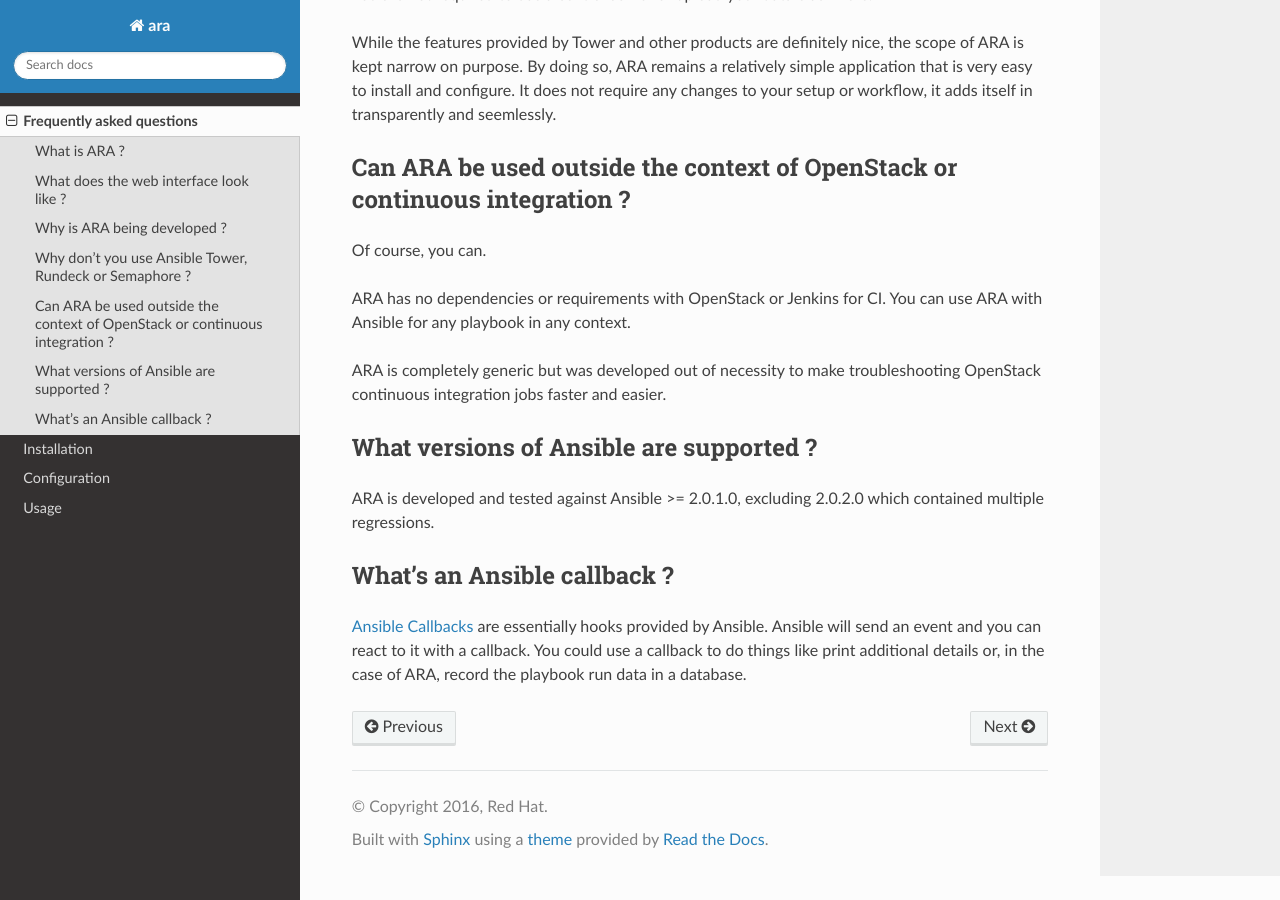
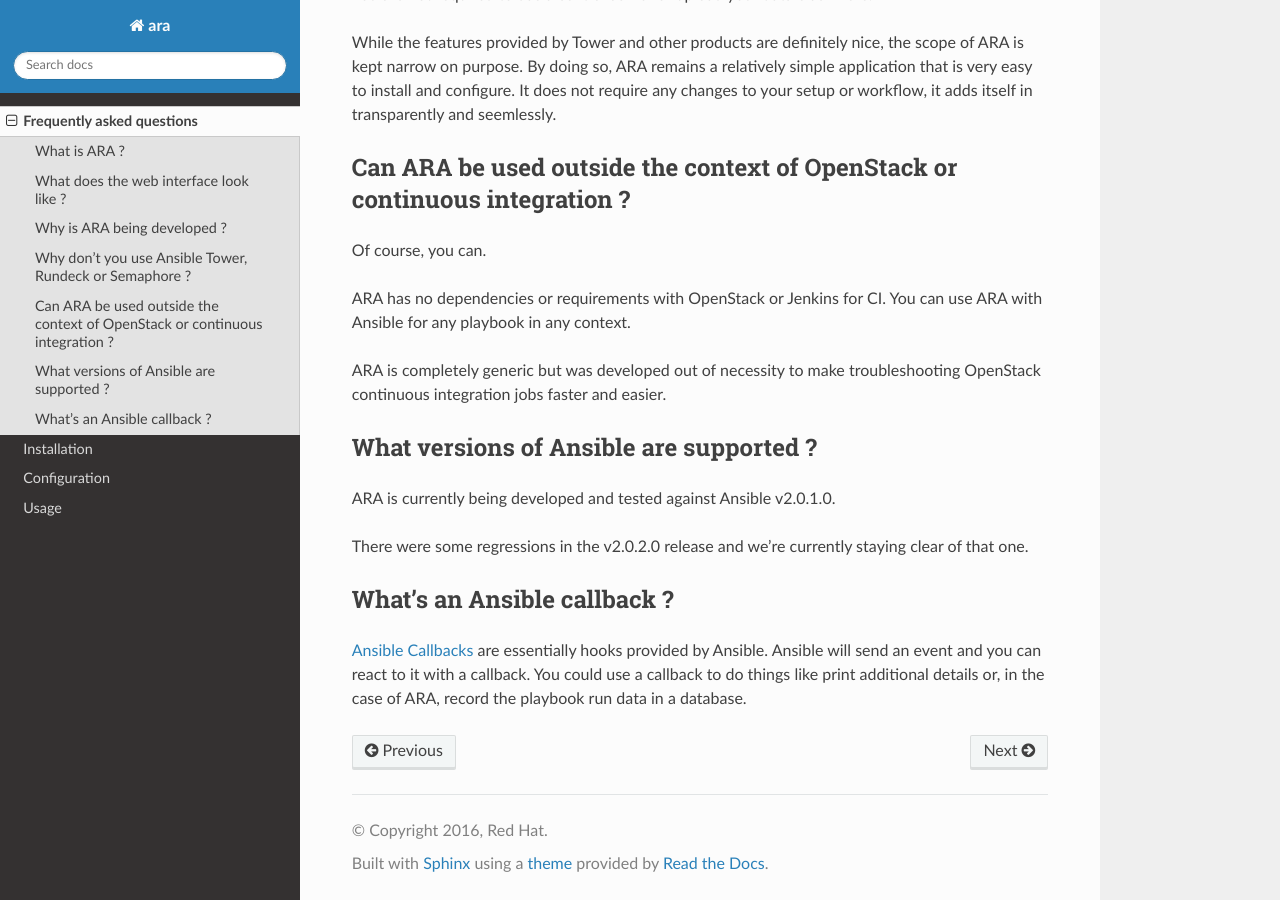
Before and after one commit to ansible-community/ara, a Sphinx documentation site: the page built from docs/faq.rst, in a window 1280 px wide and 900 px high, scrolled down 2041 px. Built offline with Sphinx 7.4.7 and the Read the Docs theme 2.0.0, drawn with Linux system fonts in a browser that asks for light colours; the version number could not be read and is left out.

Commit message:
Revert "Give some level of freedom over the Ansible version"
This reverts commit 00673c1cf231dbd3058ca187295e67e39f6c9fff.
2.1 has a regression [1] that breaks ARA and 2.0.2.0 had other
regressions we are not interested in.

[1]: https://github.com/ansible/ansible/issues/16125

```diff
--- a/docs/faq.rst
+++ b/docs/faq.rst
@@ -88,8 +88,10 @@ troubleshooting OpenStack continuous integration jobs faster and easier.
 
 What versions of Ansible are supported ?
 ----------------------------------------
-ARA is developed and tested against Ansible >= 2.0.1.0, excluding 2.0.2.0 which
-contained multiple regressions.
+ARA is currently being developed and tested against Ansible v2.0.1.0.
+
+There were some regressions in the v2.0.2.0 release and we're currently staying
+clear of that one.
 
 What's an Ansible callback ?
 ----------------------------
--- a/requirements.txt
+++ b/requirements.txt
@@ -6,5 +6,5 @@ pbr>=1.6
 decorator>=4.0.0
 cliff
 setuptools>=11.3
-ansible!=2.0.2.0,>=2.0.1.0
+ansible==2.0.1.0
 pymysql
```
